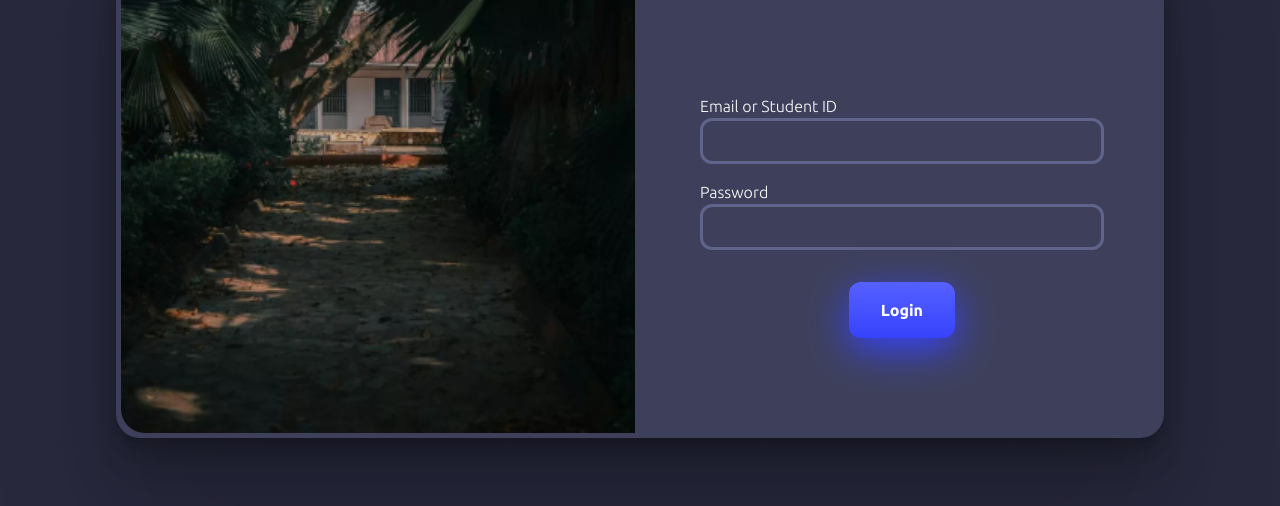
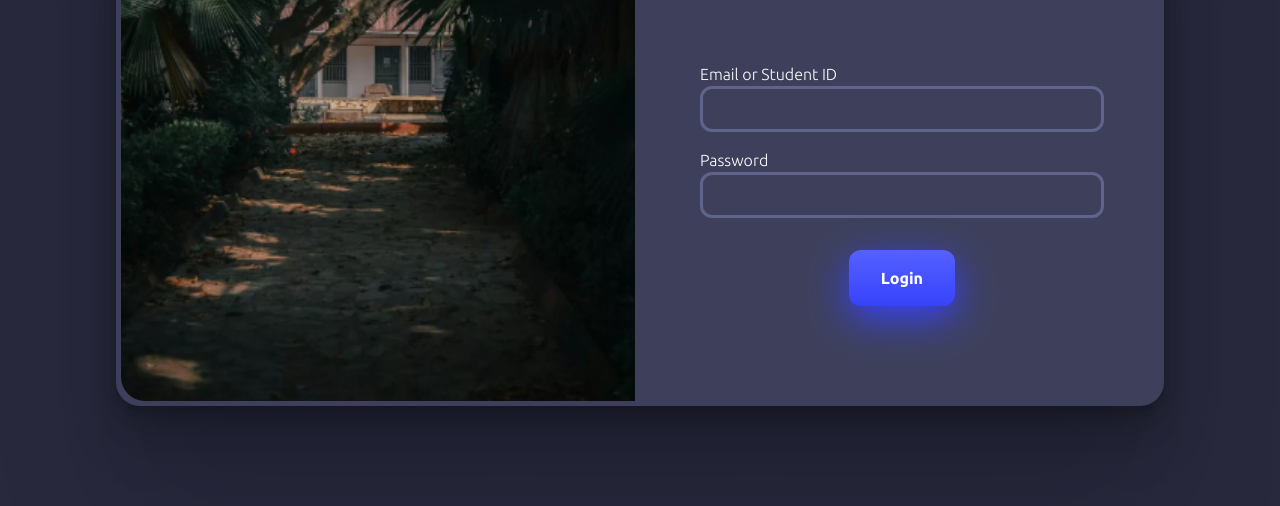
Before and after one commit to Cross-Hatch/hostel-portal, a website: page src/index.html in a window 1280 px wide. Shown: the part 362-868 px from the top of the page. Drawn offline with nearby package versions, Linux system fonts and the light colour scheme; files that its build step writes are made by us from their sources.

Commit message:
Modified main.scss

```diff
--- a/src/sass/main.scss
+++ b/src/sass/main.scss
@@ -30,7 +30,6 @@ main.container {
   background: $secondary;
   width: 100%;
   height: 75%;
-  margin-top: 4em;
   max-width: max-content;
 
   @include border-radius-lg;
```
